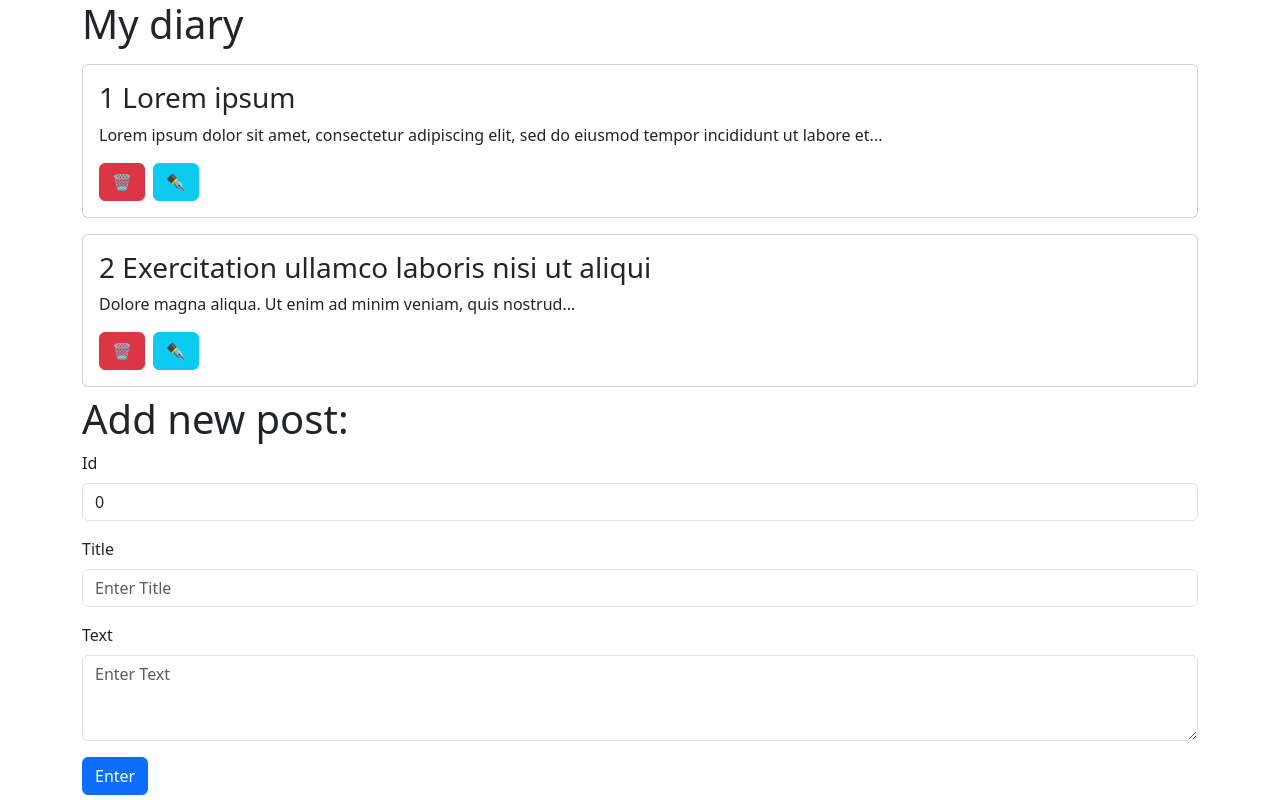
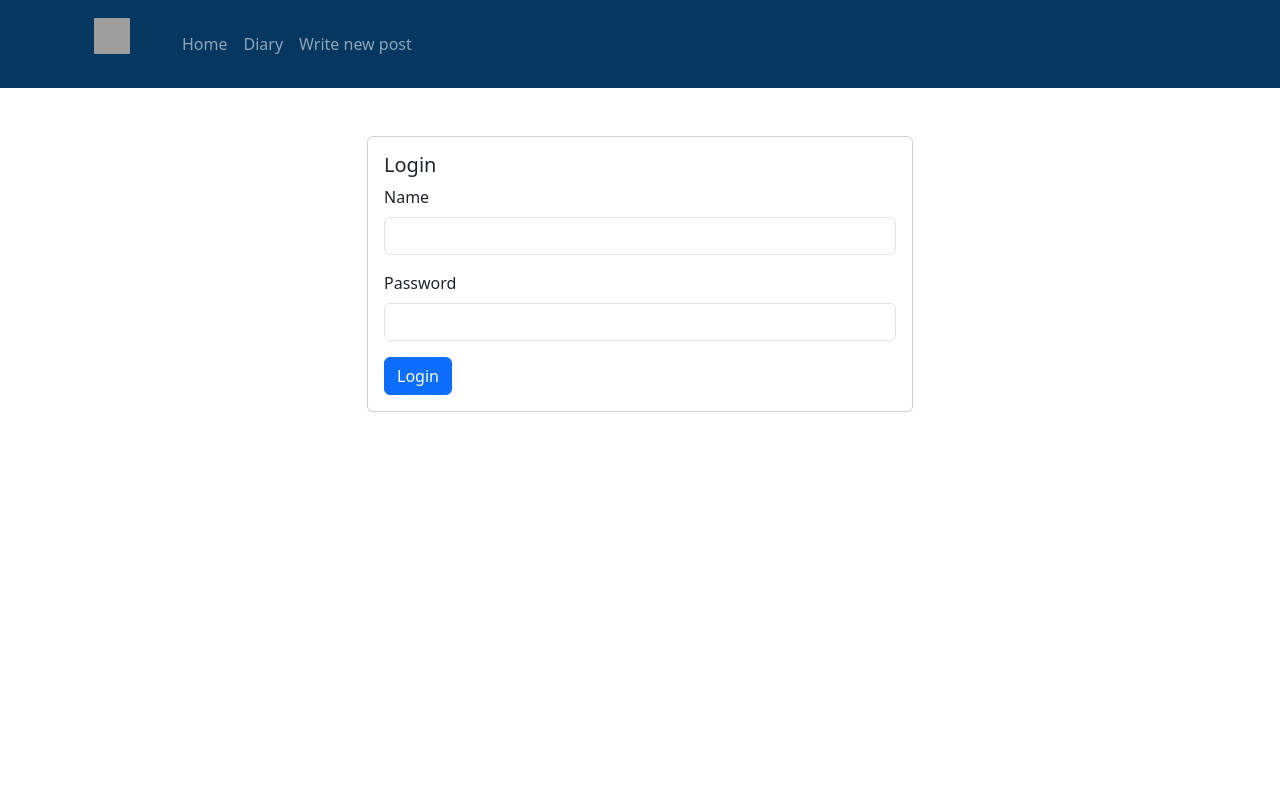
Before and after one commit to damiano-mi/my-diary, a React (Create React App) app: page /login in a window 1280 px wide. Built offline with nearby package versions, Linux system fonts and the light colour scheme; data requests are answered from the project's data file; grey boxes are pictures that could not be loaded.

Commit message:
Add files via upload

```diff
--- a/src/App.tsx
+++ b/src/App.tsx
@@ -1,42 +1,22 @@
-import useFetch from "./hooks/useFetch";
-import "./App.css";
+import { BrowserRouter, Route, Routes } from "react-router-dom";
 import "bootstrap/dist/css/bootstrap.css";
-import NewPostForm from "./components/NewPostForm";
-import DeleteButton from "./components/DeleteButton";
-import EditButton from "./components/EditButton";
-const SOURCE = "http://localhost:3030/posts";
+import Diary from "./pages/Diary";
+import Navbar from "./components/Navbar";
+import Home from "./pages/Home";
+import Editor from "./pages/Editor";
+import LogIn from "./pages/LogIn";
 
 export default function App() {
 
-  const { data: posts, isLoading, error } = useFetch(SOURCE);
-
-  if (error) return <h1 className="text-center bg-dark my-1 text-white">Error in loading posts</h1>;
-
   return (
-    <>
-      <div className="container">
-        <h1>My diary</h1>
-        {isLoading && <div className="spinner-border shadow"><span className="visually-hidden">Loading</span></div>}
-        {!isLoading && (
-          <div className="row justify-content-center">
-            {posts.map((post) => (
-              <div key={post.id} className="my-2">
-                <div className="card">
-                  <div className="card-body">
-                    <h3 className="card-title">
-                      <span>{post.id}</span> {post.title}
-                    </h3>
-                    <p className="card-text">{post.body}</p>
-                    <DeleteButton id={post.id} />
-                    <EditButton id={post.id} />
-                  </div>
-                </div>
-              </div>
-            ))}
-          </div>
-        )}
-      </div>
-      <NewPostForm />
-    </>
+    <BrowserRouter>
+      <Navbar />
+      <Routes>
+        <Route path="/" element={<Home />} />
+        <Route path="/login" element={<LogIn />} />
+        <Route path='/diary' element={<Diary />}></Route>
+        <Route path='/editor' element={<Editor />}></Route>
+      </Routes>
+    </BrowserRouter>
   );
 }
--- a/src/components/DeleteButton.tsx
+++ b/src/components/DeleteButton.tsx
@@ -1,15 +1,13 @@
 import "bootstrap/dist/css/bootstrap.css";
 import axios from "axios";
-const SOURCE = "http://localhost:3030/posts";
+import { urlUsers as SOURCE } from "../hooks/types";
 
-export default function DeleteButton({ id }: { id: number }) {
+export default function DeleteButton({ id }: { id: string }) {
 
-    function deletePost(id: number) {
+    function deletePost(id: string) {
         if (window.confirm("Do you want to remove the #" + id + " post?")) {
-            //console.log(SOURCE + "/?id=" + id);
-            axios.delete(SOURCE + "/?id=" + id)
+            axios.delete(SOURCE + "/" + id)
                 .then((response) => {
-                    alert("Removed successfully.");
                     window.location.reload();
                 })
                 .catch((err) => {
--- a/src/components/EditButton.tsx
+++ b/src/components/EditButton.tsx
@@ -1,18 +1,16 @@
 import "bootstrap/dist/css/bootstrap.css";
 import axios from "axios";
-const SOURCE = "http://localhost:3030/posts";
+import { urlUsers as SOURCE } from "../hooks/types";
 
-export default function EditButton({ id }: { id: number }) {
+export default function EditButton({ id }: { id: string }) {
 
-    function editPost(id: number) {
+    function editPost(id: string) {
         if (window.confirm("Do you want to edit the #" + id + " post?")) {
-            //console.log(SOURCE + "/?id=" + id);
-            axios.patch(SOURCE + "/?id=" + id,{
+            axios.patch(SOURCE + "/" + id,{
                 title: "new title",
                 body: "new body"
             })
                 .then((response) => {
-                    alert("Edited successfully.");
                     window.location.reload();
                 })
                 .catch((err) => {
--- /dev/null
+++ b/src/components/Navbar.tsx
@@ -0,0 +1,39 @@
+import { Link } from "react-router-dom";
+import 'bootstrap/dist/css/bootstrap.css';
+import 'bootstrap/dist/js/bootstrap.js';
+
+export default function Navbar() {
+    return (
+        <>
+            <nav className="navbar navbar-expand-lg navbar-dark" style={{ backgroundColor: "#053761" }}>
+                <div className="container">
+                    <Link className="navbar-brand" to="/">
+                        <div className="container">
+                            <p className="navbar-brand">
+                                <img src="https://www.svgrepo.com/show/286823/diary.svg" width={36} height={36} alt="Logo" />
+                            </p>
+                        </div>
+                    </Link>
+
+                    <button className="navbar-toggler" type="button" data-bs-toggle="collapse" data-bs-target="#navbarNav" aria-controls="navbarNav" aria-expanded="false" aria-label="Toggle navigation">
+                        <span className="navbar-toggler-icon"></span>
+                    </button>
+
+                    <div className="collapse navbar-collapse" id="navbarNav">
+                        <ul className="navbar-nav ml-auto">
+                            <li className="nav-item">
+                                <Link className="nav-link" to="/">Home</Link>
+                            </li>
+                            <li className="nav-item">
+                                <Link className="nav-link" to="/diary">Diary</Link>
+                            </li>
+                            <li className="nav-item">
+                                <Link className="nav-link" to="/editor">Write new post</Link>
+                            </li>
+                        </ul>
+                    </div>
+                </div>
+            </nav>
+        </>
+    );
+}
--- a/src/components/NewPostForm.tsx
+++ b/src/components/NewPostForm.tsx
@@ -1,16 +1,19 @@
 import axios from "axios";
 import "bootstrap/dist/css/bootstrap.css";
 import { useState } from "react";
-const SOURCE = "http://localhost:3030/posts";
+import { useNavigate } from "react-router-dom";
+import { urlUsers as SOURCE } from "../hooks/types";
 
 export default function NewPostForm() {
 
-  const [post, setPost] = useState({ id: 0, title: "", body: "" });
+  const [post, setPost] = useState({ id: "timestamp", title: "", body: "" });
+  const navigate = useNavigate();
 
-  function handleSubmit() {
-    axios.post(SOURCE, post)
+  function handleSubmit(e: any) {
+    e.preventDefault();
+    axios.post(SOURCE + "/?name=user/", post) //<<-------------
       .then((response) => {
-        alert("Saved successfully");
+        navigate("/diary");
       })
       .catch((error) => {
         console.error("Error fetching data from the server:", error.message);
@@ -25,7 +28,7 @@ export default function NewPostForm() {
     <>
       <div className="container">
         <h1>Add new post:</h1>
-        <form onSubmit={handleSubmit}>
+        <form onSubmit={(e) => handleSubmit(e)}>
           <div className="mb-3">
             <label htmlFor="id" className="form-label">Id</label>
             <input
--- a/src/data/db.json
+++ b/src/data/db.json
@@ -1,14 +1,36 @@
 {
-  "posts": [
+  "users": [
     {
-      "id": 1,
-      "title": "Lorem ipsum",
-      "body": "Lorem ipsum dolor sit amet, consectetur adipiscing elit, sed do eiusmod tempor incididunt ut labore et..."
+      "name": "mark",
+      "password": "1234",
+      "posts": [
+        {
+          "id": "2024-02-01 11:03",
+          "title": "Primo post di mark",
+          "body": "testo primo post di mark"
+        },
+        {
+          "id": "2024-02-01 12:31",
+          "title": "Secondo post di mark",
+          "body": "testo secondo post di mark"
+        }
+      ]
     },
     {
-      "id": 2,
-      "title": "Exercitation ullamco laboris nisi ut aliqui",
-      "body": "Dolore magna aliqua. Ut enim ad minim veniam, quis nostrud..."
+      "name": "charlie",
+      "password": "91011",
+      "posts": [
+        {
+          "id": "2024-01-06 18:01",
+          "title": "primo post di charlie",
+          "body": "testo primo post di charlie"
+        },
+        {
+          "id": "2024-01-21 16:31",
+          "title": "secondo post di charlie",
+          "body": "testo secondo post di charlie"
+        }
+      ]
     }
   ]
 }
--- a/src/hooks/types.tsx
+++ b/src/hooks/types.tsx
@@ -1,10 +1,17 @@
 export interface Post {
-    id: number;
-    title: string;
-    body: string;
+    id: string,
+    title: string,
+    body: string
 }
 
-interface User{
+export interface User{
     name: string,
-    password: string
+    password: string,
+    posts: [{
+        id: string,
+        title: string,
+        body: string
+    }]
 }
+export const urlUsers = "http://localhost:3030/users";
+//export const urlPosts = "http://localhost:3030/posts";
--- a/src/hooks/useFetch.tsx
+++ b/src/hooks/useFetch.tsx
@@ -1,7 +1,6 @@
 import { useEffect, useState } from "react";
 import axios from "axios";
-
-import { Post as Type }  from "./types";
+import { User as Type } from "./types";
 
 export default function useFetch(url: string) {
 
--- /dev/null
+++ b/src/pages/Diary.tsx
@@ -0,0 +1,41 @@
+import useFetch from "../hooks/useFetch";
+import "bootstrap/dist/css/bootstrap.css";
+import DeleteButton from "../components/DeleteButton";
+import EditButton from "../components/EditButton";
+import { Link } from "react-router-dom";
+import { Post, urlUsers as SOURCE, User } from "../hooks/types";
+
+export default function App() {
+
+  const { data: users, isLoading, error } = useFetch(SOURCE + "?name=charlie"); //http://localhost:3030/users?name=user
+  if (error) return <h1 className="text-center bg-dark my-1 text-white">Error in loading posts</h1>;
+  return (
+    <>
+      <div className="container">
+        {isLoading && <div className="spinner-border shadow"><span className="visually-hidden">Loading</span></div>}
+        {!isLoading && (
+          <div className="row justify-content-center">
+            {users.map((user) => (
+              <>
+                <h1 className="my-1">{user.name.charAt(0).toUpperCase() + user.name.slice(1).toLowerCase() + "'s diary"}</h1>
+                {user.posts?.map((post) => (
+                  <div key={user.name} className="my-2">
+                    <div className="card shadow">
+                      <div className="card-body">
+                        <h3 className="card-title">{post.title.charAt(0).toUpperCase() + post.title.slice(1).toLowerCase()}</h3>
+                        <div className="card-text">{post.id}</div>
+                        <div className="card-text ms-2 my-4 p-3 border">{post.body.charAt(0).toUpperCase() + post.body.slice(1).toLowerCase()}</div>
+                        <div className=""><DeleteButton id={post.id} /><EditButton id={post.id} /></div>
+                      </div>
+                    </div>
+                  </div>
+                ))}
+              </>
+            ))}
+          </div>
+        )}
+        <Link className="nav-link my-1" to="/editor"><button className="btn btn-success">Add</button></Link>
+      </div>
+    </>
+  );
+}
--- /dev/null
+++ b/src/pages/Editor.tsx
@@ -0,0 +1,13 @@
+import "bootstrap/dist/css/bootstrap.css";
+import NewPostForm from "../components/NewPostForm";
+
+export default function App() {
+
+  return (
+    <>
+      <div className="container">
+        <NewPostForm />
+      </div>
+    </>
+  );
+}
--- /dev/null
+++ b/src/pages/Home.tsx
@@ -0,0 +1,14 @@
+import "bootstrap/dist/css/bootstrap.css";
+import { Link } from "react-router-dom";
+
+export default function App() {
+
+  return (
+    <>
+      <div className="container">
+        <h1>Home</h1>
+        <Link to="/login"><button className="btn btn-primary">Log in</button></Link>
+      </div>
+    </>
+  );
+}
--- /dev/null
+++ b/src/pages/LogIn.tsx
@@ -0,0 +1,57 @@
+import axios from "axios";
+import { useState } from "react";
+import { Link } from "react-router-dom"
+import { urlUsers as SOURCE } from "../hooks/types";
+import { User } from "../hooks/types";
+import useFetch from "../hooks/useFetch";
+
+export default function LogIn() {
+
+    const [user, setUser] = useState({ name: "", password: "", posts: [] });
+    const [isDisabled, setIsDisabled] = useState(true);
+    const { data } = useFetch(SOURCE); //http://localhost:3030/users
+
+    function handleSubmit(e: any) {
+        const exists = (u : User) => u.name === user.name && u.password===user.password;
+        if (data.some(exists)){
+            e.preventDefault();
+            setIsDisabled(false);
+        }
+        else{
+            setIsDisabled(true);
+        }
+    }
+
+    function handlePerson(e: any) {
+        setUser({ ...user, [e.target.name]: e.target.value });
+    }
+
+    return (
+        <div className="container">
+            <div className="row justify-content-center align-items-center my-5" >
+                <div className="col-md-6">
+                    <div className="card">
+                        <div className="card-body">
+                            <h5 className="card-title">Login</h5>
+                            <form onSubmit={(e) => handleSubmit(e)}>
+                                <div className="mb-3">
+                                    <label htmlFor="name" className="form-label" >Name</label>
+                                    <input type="text" className="form-control" id="name" name="name" value={user.name} onChange={handlePerson} />
+                                </div>
+                                <div className="mb-3">
+                                    <label htmlFor="password" className="form-label">Password</label>
+                                    <input type="password" className="form-control" id="password" name="password" value={user.password} onChange={handlePerson} />
+                                </div>
+                                {isDisabled ? <button type="submit" className="btn btn-primary">Login</button> :
+                                <Link to="/diary">
+                                    <button type="submit" className="btn btn-primary">Login</button>
+                                </Link>
+                                }
+                            </form>
+                        </div>
+                    </div>
+                </div>
+            </div>
+        </div>
+    );
+}
```
